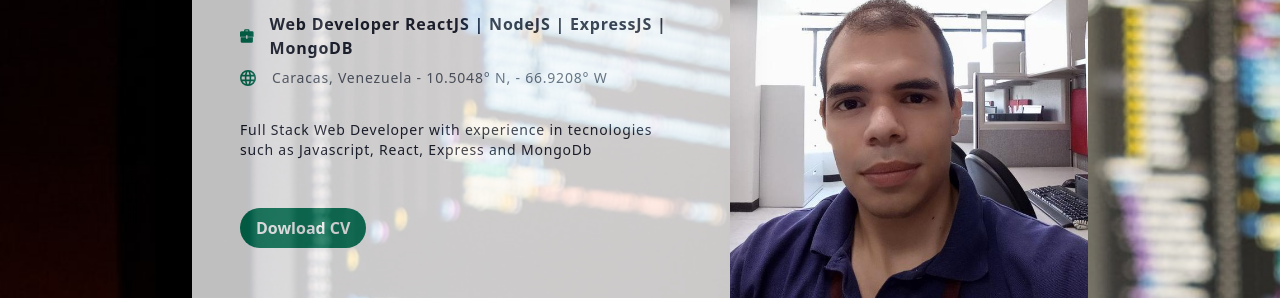
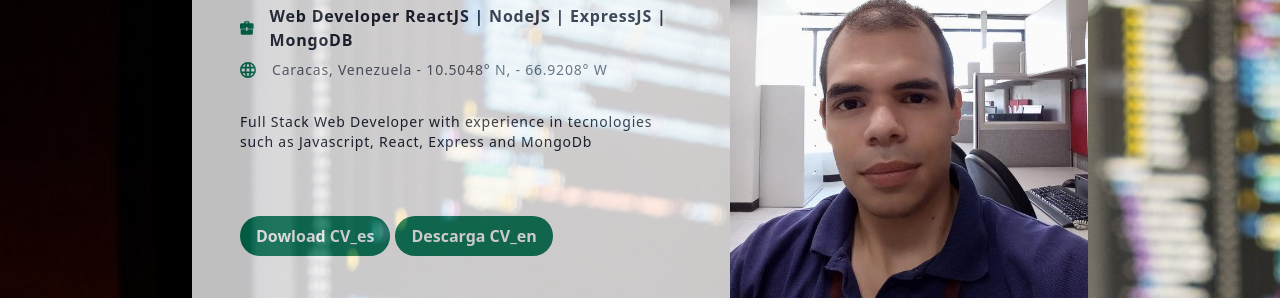
Before and after one commit to MagcDEV/MagcDEV.github.io, a website built with Vite: page index.html in a window 1280 px wide. Shown: the part 263-561 px from the top of the page. Built offline with nearby package versions, Linux system fonts and the light colour scheme; a script that the page names is missing.

Commit message:
added cv links

```diff
--- a/index.html
+++ b/index.html
@@ -40,8 +40,12 @@
 
 			<div class="pt-12 pb-8">
 				<button class="bg-green-700 hover:bg-green-900 text-white font-bold py-2 px-4 rounded-full">
-				  Dowload CV
+				  <a href="https://drive.google.com/file/d/1Dw8Te_tJdkJnxYbwNB9sa1Ag1DWsmgHi/view">Dowload CV_es</a>
 				</button>
+				<button class="bg-green-700 hover:bg-green-900 text-white font-bold py-2 px-4 rounded-full mt-4 md:mt-0">
+				  <a href="https://drive.google.com/file/d/1RIX4Pbo2eLOe_3s-yIJe_O4vKKHJqYfT/view">Descarga CV_en</a>
+				</button>
+
 			</div>
 
 			<div class="mt-6 pb-16 lg:pb-0 w-4/5 lg:w-full mx-auto flex flex-wrap items-center justify-between">
```
Also changed, not shown: 1 other file.
